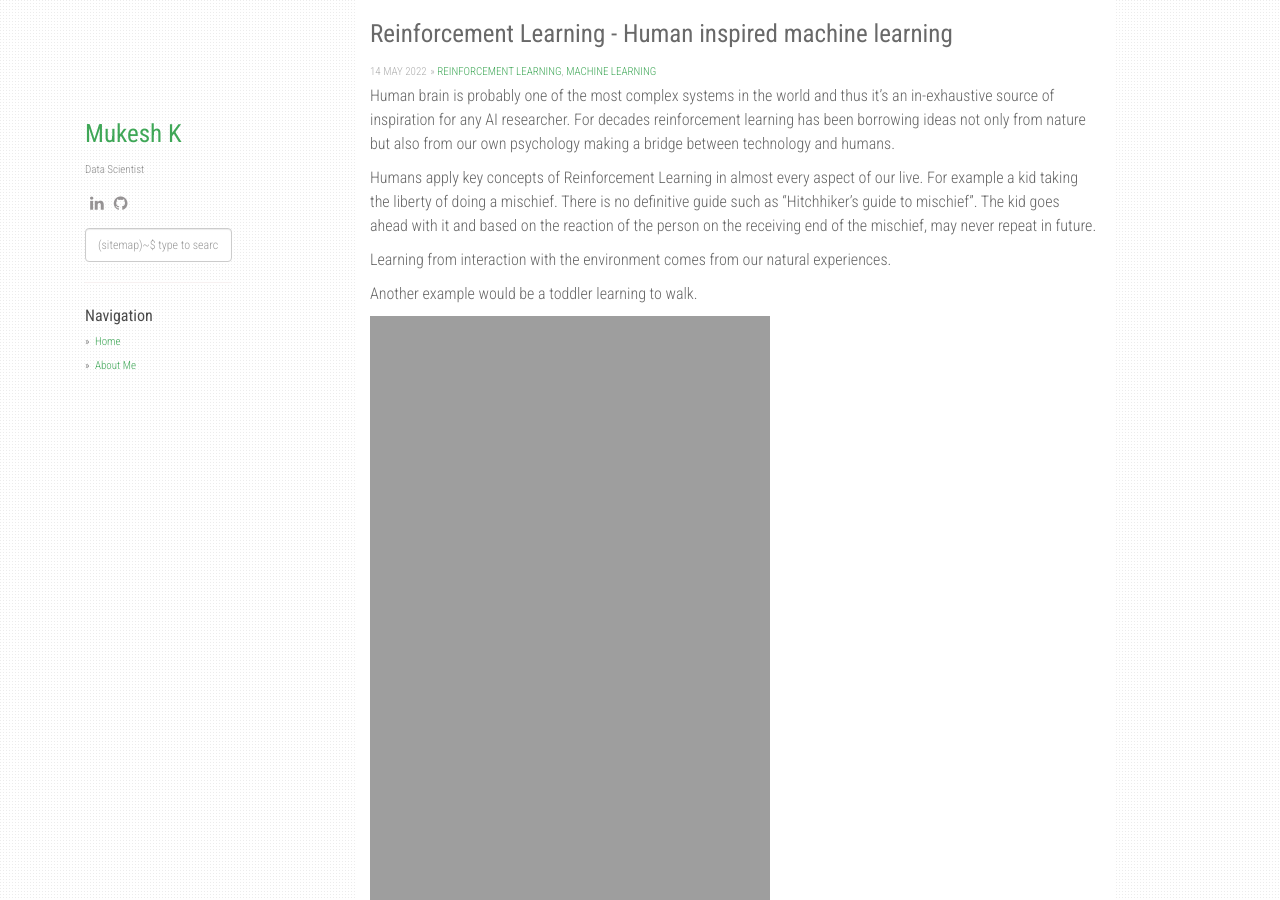
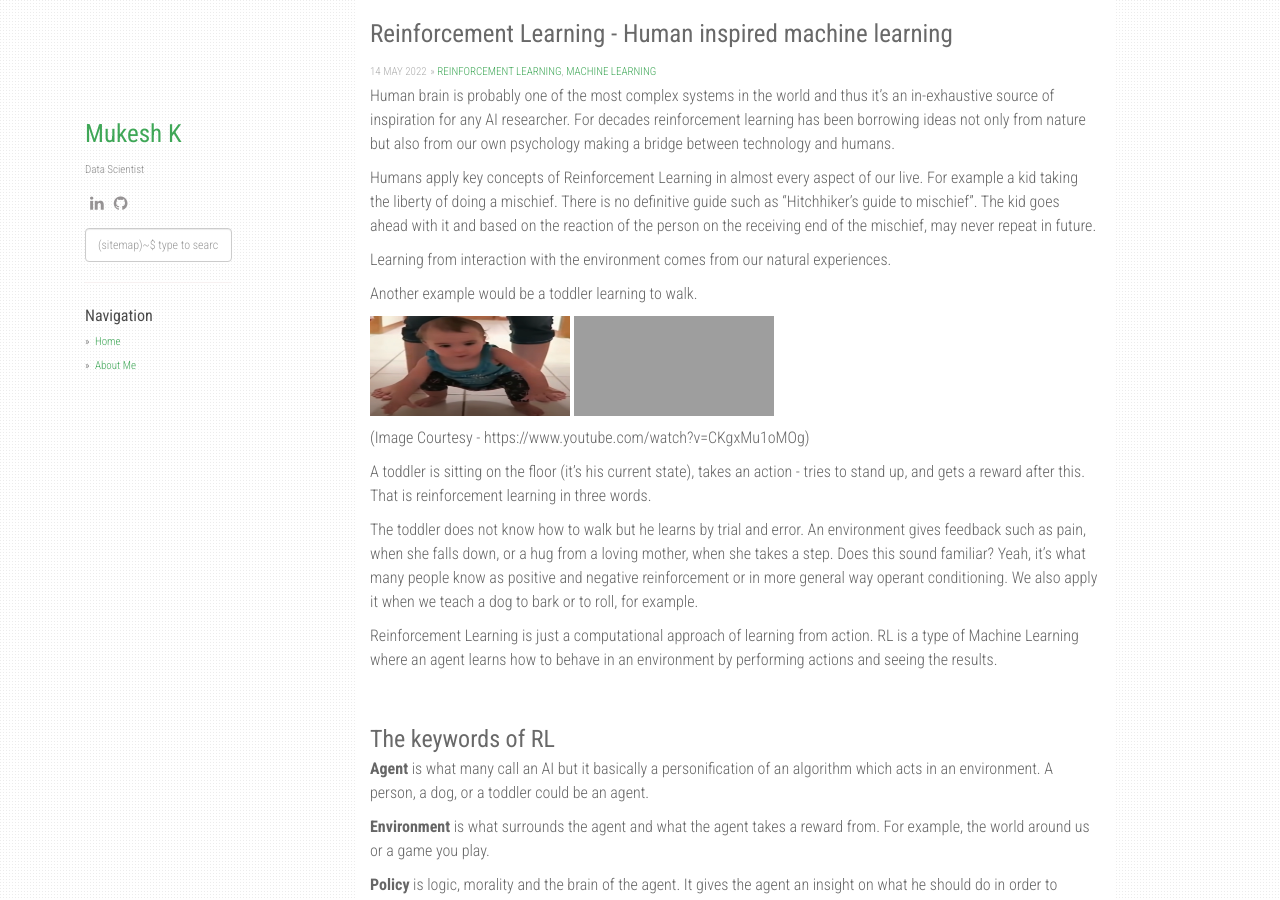
Before and after one commit to muksmuks/rl, a Jekyll site: the page built from docs/_posts/2022-05-14-what-is-reinforcement-learning.md, in a window 1280 px wide and 900 px high. Built offline with Jekyll 4.4.1, drawn with Linux system fonts in a browser that asks for light colours; nearby versions of some CDN libraries; comment, search, counter and statistics services are not loaded.

Commit message:
Added more contents

```diff
--- a/docs/_posts/2022-05-14-what-is-reinforcement-learning.md
+++ b/docs/_posts/2022-05-14-what-is-reinforcement-learning.md
@@ -14,7 +14,9 @@ Learning from interaction with the environment comes from our natural experience
 
 Another example would be a toddler learning to walk.
 
-![]({{ site.baseurl }}/static/img/toddler_1.jpg =100x20) ![]({{ site.baseurl }}/static/img/toddler_2.jpg)
+
+<img src="{{ site.baseurl }}/static/img/toddler_1.jpg" style="height:100px;width:200px;"/>
+<img src="{{ site.baseurl }}/static/img/toddler_2.jpg" style="height:100px;width:200px;"/>
 
 (Image Courtesy - https://www.youtube.com/watch?v=CKgxMu1oMOg)
 
```
